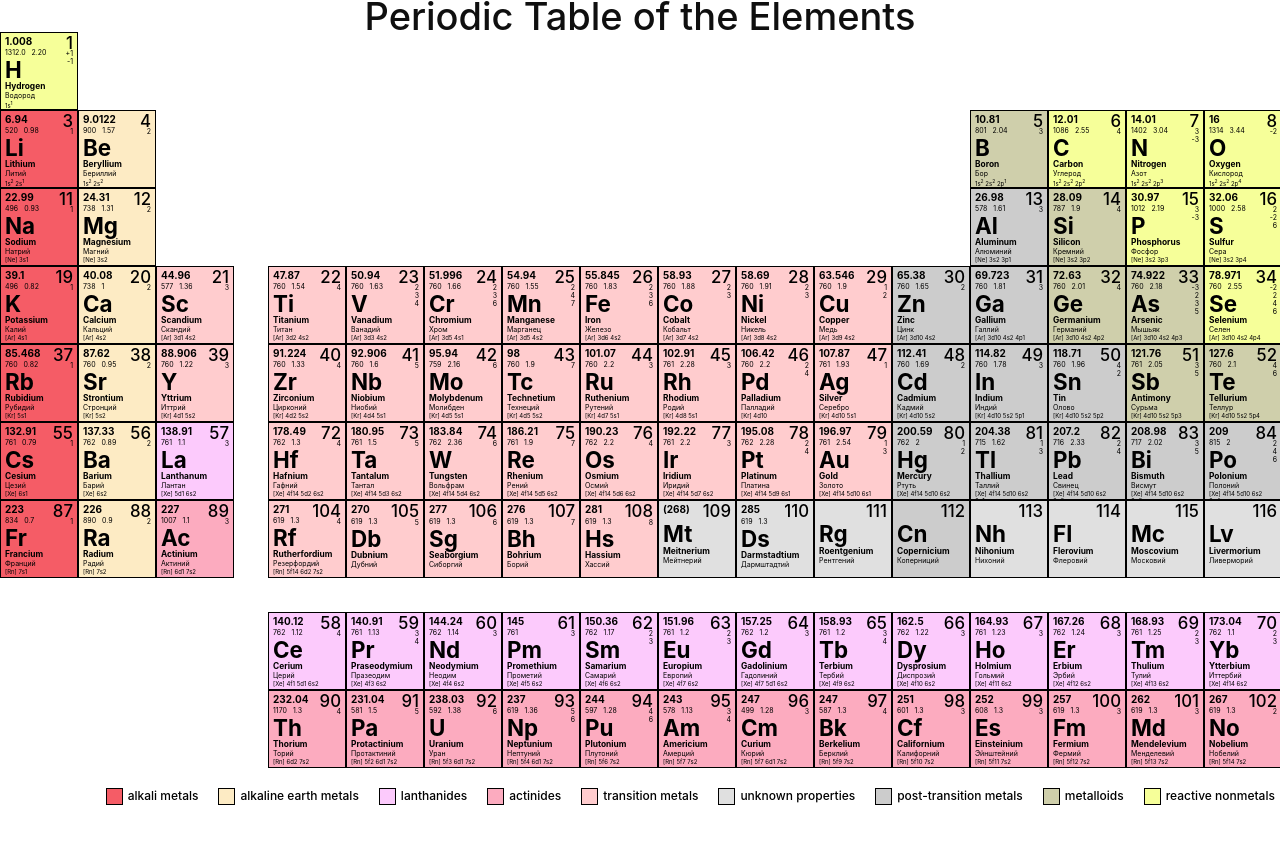
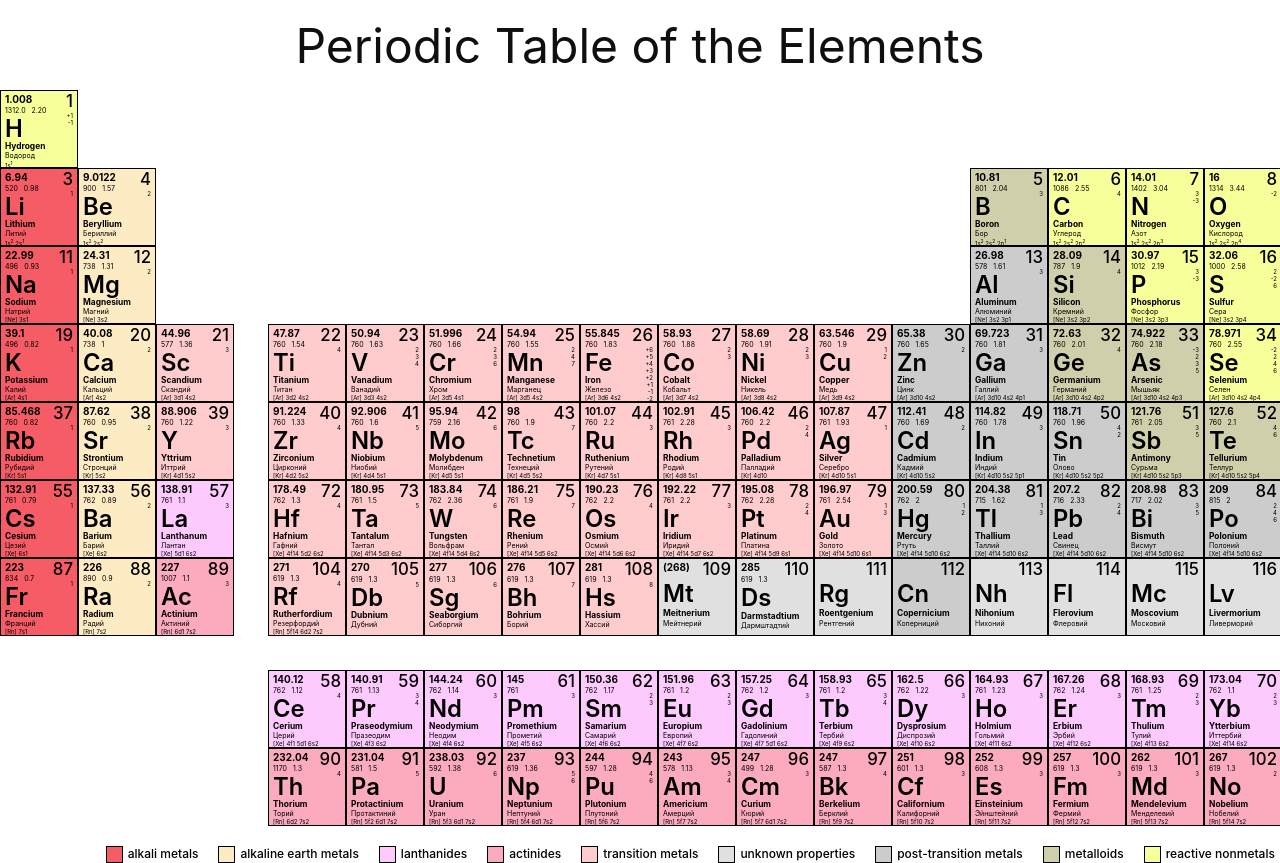
Before and after one commit to cyberkesa/Mendeleev, a React (Create React App) app: page / in a window 1280 px wide. Shown: the top 863 px of the page. Before the commit the page ends 805 px from the top, so only its background shows below. Built offline with nearby package versions, Linux system fonts and the light colour scheme.

Commit message:
Update JSON

```diff
--- a/src/App.css
+++ b/src/App.css
@@ -13,17 +13,17 @@
 }
 
 .App-header {
-  height: 4vh;
+  height: 90px;
   display: flex;
   flex-direction: column;
   align-items: center;
   justify-content: center;
-  font-size: calc(3px + 2vmin);
+  font-size: 24px;
   color: rgb(15, 15, 15);
 }
 
 h1 {
-  font-weight: 500;
+  font-weight: 400;
   display: block;
 }
 
--- a/src/PeriodicTable.css
+++ b/src/PeriodicTable.css
@@ -52,14 +52,15 @@
 
 .oxidation-states {
   text-align: right;
-  line-height: 8px;
+  line-height: 7px;
   grid-row: span 10;
   grid-column: 4;
+  font-size: 6px;
+  margin-top: 4px;
 }
 
 .atomic {
   display: flex;
-
   grid-row: 2;
 }
 
@@ -80,7 +81,7 @@
 .electron-configuration {
   text-align: left;
   font-size: 6px;
-  grid-row: 13;
+  grid-row: 6;
   grid-column: span 3;
 }
 
@@ -101,7 +102,7 @@
 
 .symbol {
   text-align: left;
-  font-weight: bold;
-  font-size: 3.2em;
+  font-weight: 600;
+  font-size: 3.4em;
   grid-column: 1;
 }
--- a/src/elementsData.json
+++ b/src/elementsData.json
@@ -359,7 +359,7 @@
 		"ru": "Железо",
 		"eConf": "[Ar] 3d6 4s2",
 		"eNeg": 1.83,
-		"oxiS": [2, 3, 6],
+		"oxiS": ["+6", "+5", "+4", "+3", "+2", "+1", "-1", "-2"],
 		"position": [4, 9],
 		"color": "#FFCCCE"
 	  },
```
